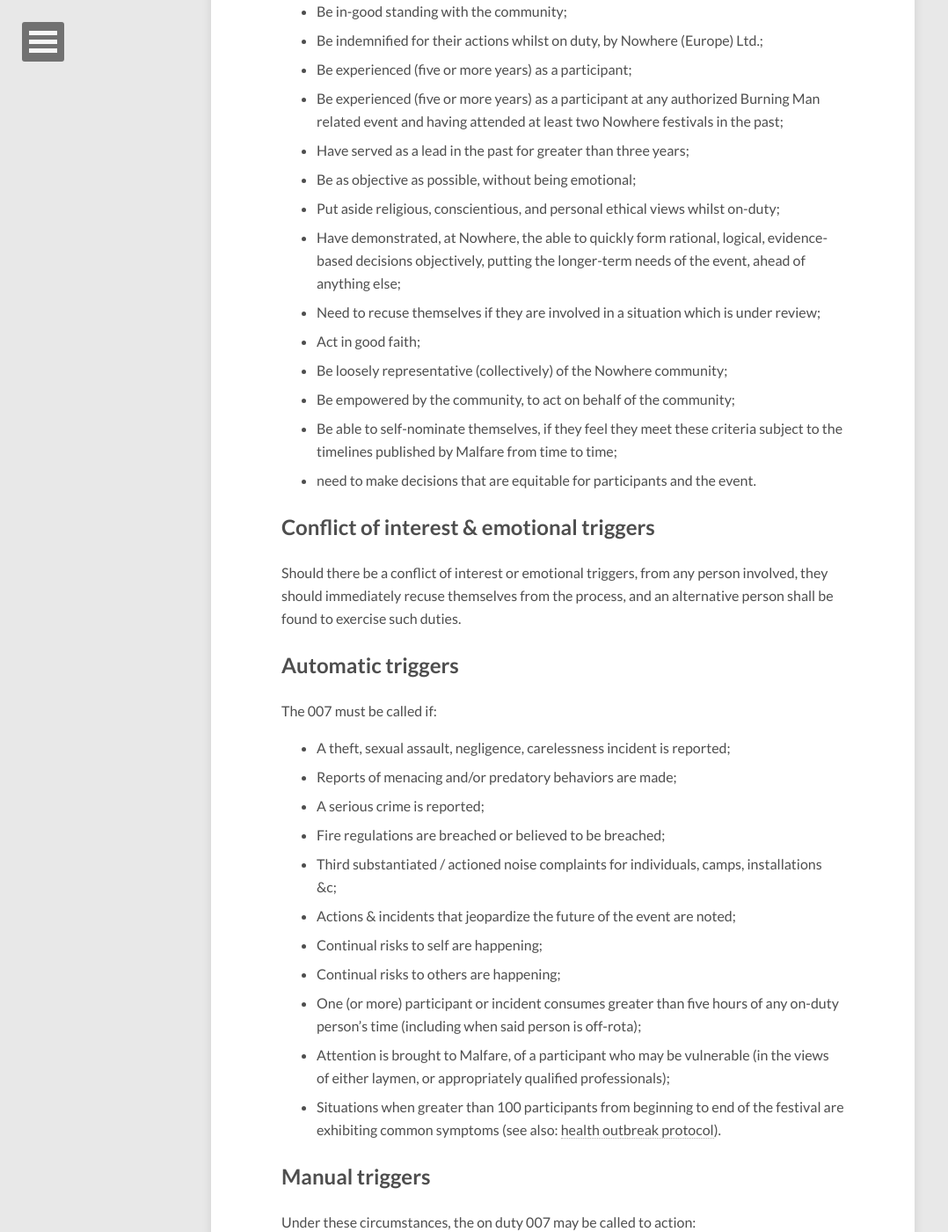
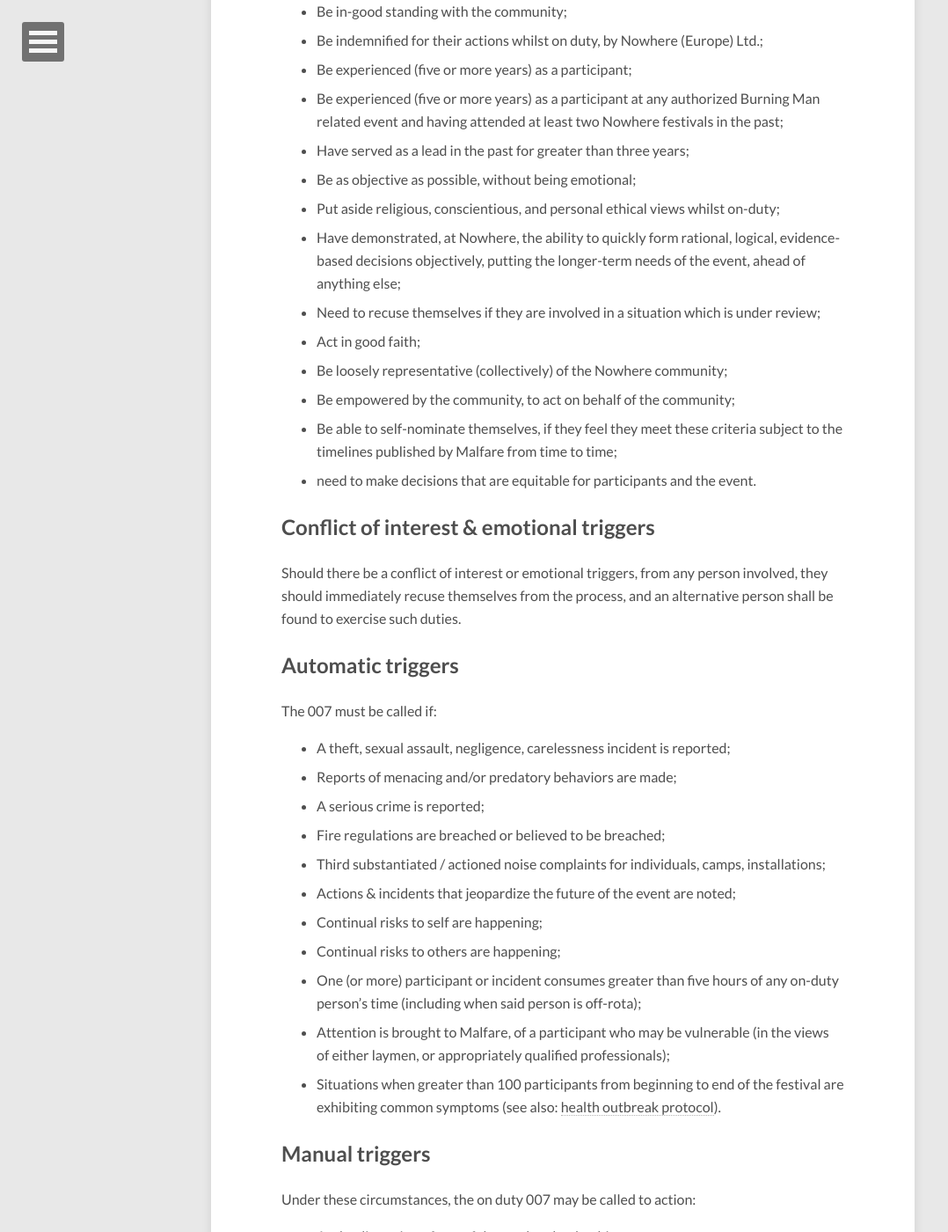
Before and after one commit to goingnowhere/malfare-protocols, a Jekyll site: the page built from protocols/en/007/index.md, in a window 1280 px wide and 1400 px high, scrolled down 1505 px. Shown: the whole window at 88% size, without its empty margins (0-1078 px from the left). Built offline with Jekyll 4.4.1, drawn with Linux system fonts in a browser that asks for light colours; nearby versions of some CDN libraries; comment, search, counter and statistics services are not loaded.

Commit message:
fix typo in 007 protocol

```diff
--- a/protocols/en/007/index.md
+++ b/protocols/en/007/index.md
@@ -59,7 +59,7 @@ The list of 007 Operatives will be published via the rota, exist as a shared doc
  * Have served as a lead in the past for greater than three years;
  * Be as objective as possible, without being emotional;
  * Put aside religious, conscientious, and personal ethical views whilst on-duty;
- * Have demonstrated, at Nowhere, the able to quickly form rational, logical, evidence-based decisions objectively, putting the longer-term needs of the event, ahead of anything else;
+ * Have demonstrated, at Nowhere, the ability to quickly form rational, logical, evidence-based decisions objectively, putting the longer-term needs of the event, ahead of anything else;
  * Need to recuse themselves if they are involved in a situation which is under review;
  * Act in good faith;
  * Be loosely representative (collectively) of the Nowhere community;
@@ -80,7 +80,7 @@ The 007 must be called if:
  * Reports of menacing and/or predatory behaviors are made;
  * A serious crime is reported;
  * Fire regulations are breached or believed to be breached;
- * Third substantiated / actioned noise complaints for individuals, camps, installations &c;
+ * Third substantiated / actioned noise complaints for individuals, camps, installations;
  * Actions & incidents that jeopardize the future of the event are noted;
  * Continual risks to self are happening;
  * Continual risks to others are happening;
```
